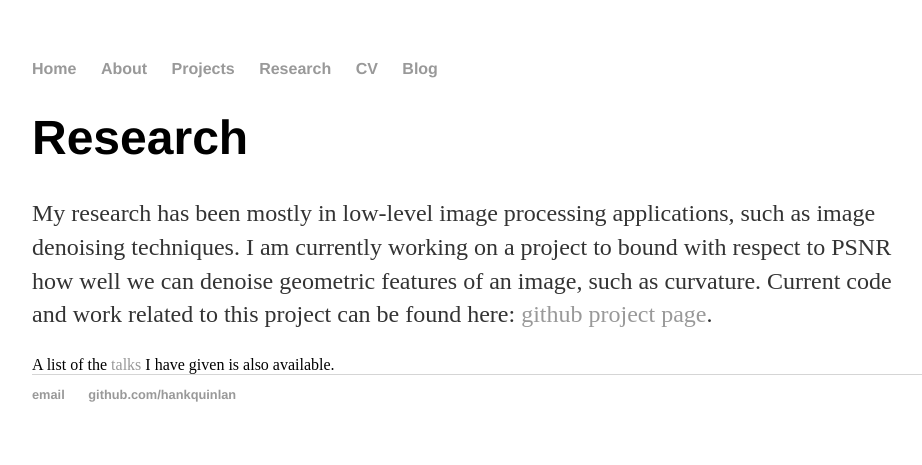
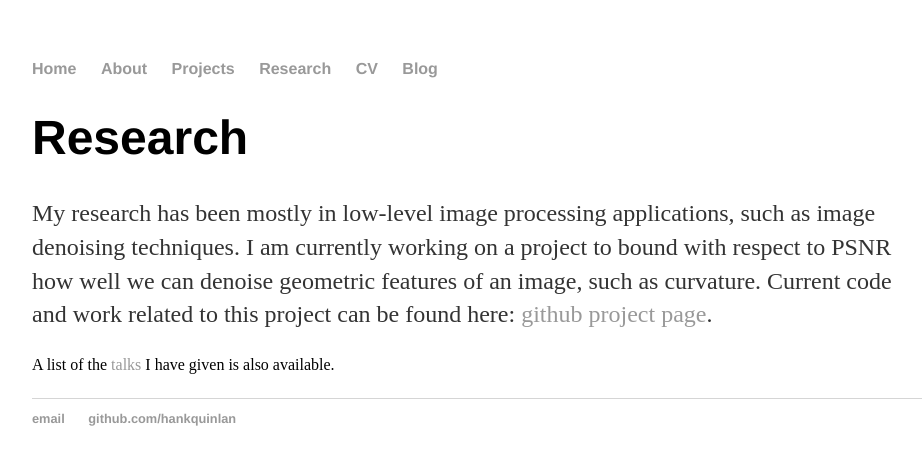
Before and after one commit to BradySheehan/bradysheehan, a Jekyll site: the page built from research/index.html, in a window 1280 px wide. Shown: the top 465 px of the page, without its empty margins (160-1082 px from the left). Built offline with Jekyll 4.4.1, drawn with Linux system fonts in a browser that asks for light colours; Markdown is read by kramdown in place of the engine named in the settings.

Commit message:
Fixed formatting

```diff
--- a/research/index.html
+++ b/research/index.html
@@ -7,5 +7,5 @@
   <p>My research has been mostly in low-level image processing applications, such as image denoising techniques. I am currently working on a project to
   bound with respect to PSNR how well we can denoise geometric features of an image, such as curvature. Current code and work related to this project can be found here: <a href="https://github.com/BradySheehan/optimality_experiment">github project page</a>.</p>
 
-  A list of the <a href="bradysheehan.github.io/talks">talks</a> I have given is also available.
+  <p></p>A list of the <a href="bradysheehan.github.io/talks">talks</a> I have given is also available.</p>
 </div>
```
